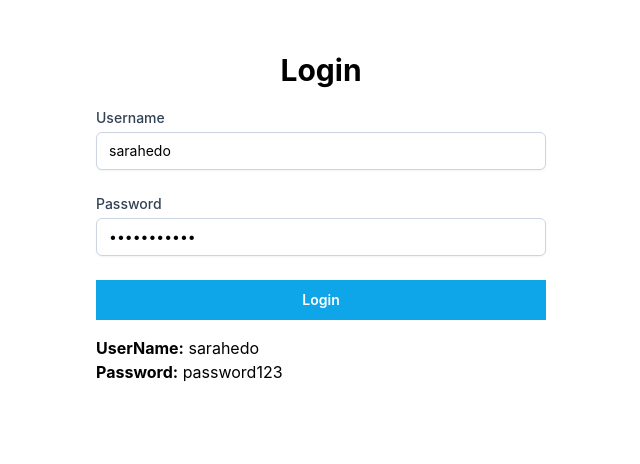
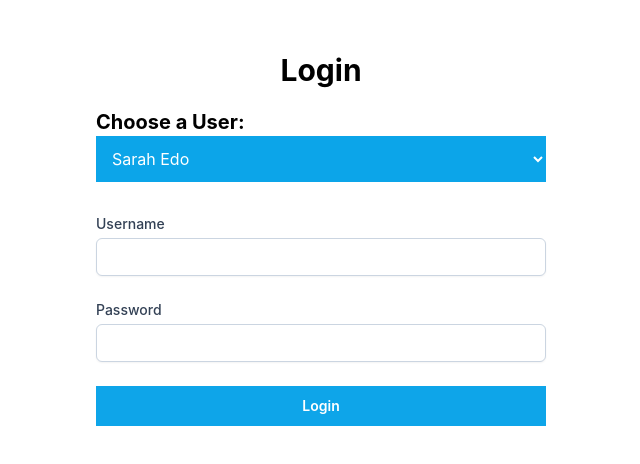
Before and after one commit to bma-dev/polls_employee, a React (Create React App) app: page /login in a window 1280 px wide. Shown: the top 464 px of the page, without its empty margins (319-959 px from the left). Built offline with nearby package versions, Linux system fonts and the light colour scheme.

Commit message:
phase-edits

```diff
--- a/src/App.js
+++ b/src/App.js
@@ -27,7 +27,7 @@ function App({dispatch, loggedIn}) {
                 <Route path="/" element={<PrivateRoute><Dashboard/></PrivateRoute>}/>
                 <Route path="/leaderboard" exact element={<PrivateRoute><Leaderboard/></PrivateRoute>}/>
                 <Route path="/questions/:id" element={<PrivateRoute><PollPage/></PrivateRoute>}/>
-                <Route path="/new" element={<PrivateRoute><NewPoll/></PrivateRoute>}/>
+                <Route path="/add" element={<PrivateRoute><NewPoll/></PrivateRoute>}/>
                 <Route path="/answered" exact element={<PrivateRoute><Answered/></PrivateRoute>}/>
                 <Route path="/unanswered" exact element={<PrivateRoute><Unanswered/></PrivateRoute>}/>
                 <Route path="/404" exact element={<Error404/>}/>
--- a/src/components/Dashboard.js
+++ b/src/components/Dashboard.js
@@ -8,8 +8,6 @@ const Dashboard = ({authedUser, questions, users}) => {
         <div className="ml-3">
             <h1 className="text-4xl font-bold mb-[50px] mt-[35px]" data-testid="heading">Dashboard</h1>
             <Unanswered/>
-
-            <Answered />
 
         </div>
     );
--- a/src/components/Leaderboard.js
+++ b/src/components/Leaderboard.js
@@ -23,7 +23,8 @@ const Leaderboard = ({users}) => {
                             <td className="border-b border-slate-100 dark:border-slate-200 p-4 pl-8 text-slate-500 dark:text-slate-800">{Object.keys(user.answers).length}</td>
                             <td className="border-b border-slate-100 dark:border-slate-200 p-4 pl-8 text-slate-500 dark:text-slate-800">{user.questions.length}</td>
                         </tr>
-                    ))
+
+                    )).sort((a, b) => a.total - b.total)
                 }
                 </tbody>
             </table>
--- a/src/components/Login.js
+++ b/src/components/Login.js
@@ -1,11 +1,21 @@
 import { connect } from "react-redux";
 import { Navigate } from "react-router-dom";
-import { useState } from "react";
+import { useState, useEffect } from "react";
 import { handleLogin } from "../actions/authedUser";
+//import { _getUsers } from "../util/_DATA";
 
-const Login = ({ dispatch, loggedIn, authedUser }) => {
-    const [username, setUsername] = useState("sarahedo");
-    const [password, setPassword] = useState("password123");
+const Login = ({ dispatch, loggedIn, users}) => {
+    const [username, setUsername] = useState("");
+    const [password, setPassword] = useState("");
+    // const [users, getUsers] = useState([]);
+
+    // useEffect(()=>{
+    //     const getUsers = async ()=>{
+    //      const users = await _getUsers();
+    //      getUsers(users);
+    //     };
+    //     getUsers();
+    //   },[]);
 
     if (loggedIn) {
         const urlParams = new URLSearchParams(window.location.search);
@@ -30,9 +40,33 @@ const Login = ({ dispatch, loggedIn, authedUser }) => {
         setPassword("");
     };
 
+    const onSelect = (e)=>{
+        let ourUser =  users.find(user => user.id == e.target.value)
+        if(ourUser) {
+            setUsername(ourUser.id)
+            setPassword(ourUser.password)
+        }
+    }
+
     return (
         <div className="w-[450px] mx-auto">
             <h1 className="text-3xl font-bold mt-9 mb-5 text-center" data-testid="login-heading">Login</h1>
+
+            <div className="mt-4">
+                <span className="mb-2 text-xl font-bold">Choose a User:</span>
+                <br />
+                <select onChange={onSelect} className="bg-[#0ca5e9] mb-8 p-3 w-full text-white">
+                {
+                    users.map((user) => (
+                        <option key={user.id} value={user.id}>
+                            {user.name}
+                        </option>
+
+                    ))
+                }
+                 </select>
+            </div>
+
             <form onSubmit={handleSubmit}>
                 <div>
                     <label htmlFor="username" className="block text-sm font-medium text-slate-700">Username</label>
@@ -70,10 +104,7 @@ const Login = ({ dispatch, loggedIn, authedUser }) => {
             </form>
 
 
-            <div className="mt-4">
-                <div><strong>UserName:</strong> {username}</div>
-                <div><strong>Password:</strong> {password}</div>
-            </div>
+
 
         </div>
 
@@ -81,8 +112,9 @@ const Login = ({ dispatch, loggedIn, authedUser }) => {
     );
 };
 
-const mapStateToProps = ({ authedUser }) => ({
+const mapStateToProps = ({ authedUser, users }) => ({
     loggedIn: !!authedUser,
+    users: Object.values(users)
 });
 
 export default connect(mapStateToProps)(Login);
--- a/src/components/Nav.js
+++ b/src/components/Nav.js
@@ -16,7 +16,7 @@ const Nav = ({dispatch, authedUserId, author}) => {
                   className="font-medium px-3 py-2 text-slate-700 hover:text-slate-100">Home</Link>
             <Link to="/leaderboard"
                   className="font-medium px-3 py-2 text-slate-700 hover:text-slate-100">Leaderboard</Link>
-            <Link to="/new"
+            <Link to="/add"
                   className="font-medium px-3 py-2 text-slate-700 hover:text-slate-100">New
                 Poll
             </Link>
@@ -31,7 +31,7 @@ const Nav = ({dispatch, authedUserId, author}) => {
             <div>
             <span
                 className="font-medium px-3 py-2 text-white"
-                data-testid="user-information"> {authedUserId}</span>
+                data-testid="user-information">User: {authedUserId}</span>
             <button onClick={logout}
                     className="font-medium px-3 py-2 text-red">Logout
             </button>
```
Also changed, not shown: 2 other files (tests, documents, lock files or other folders).
